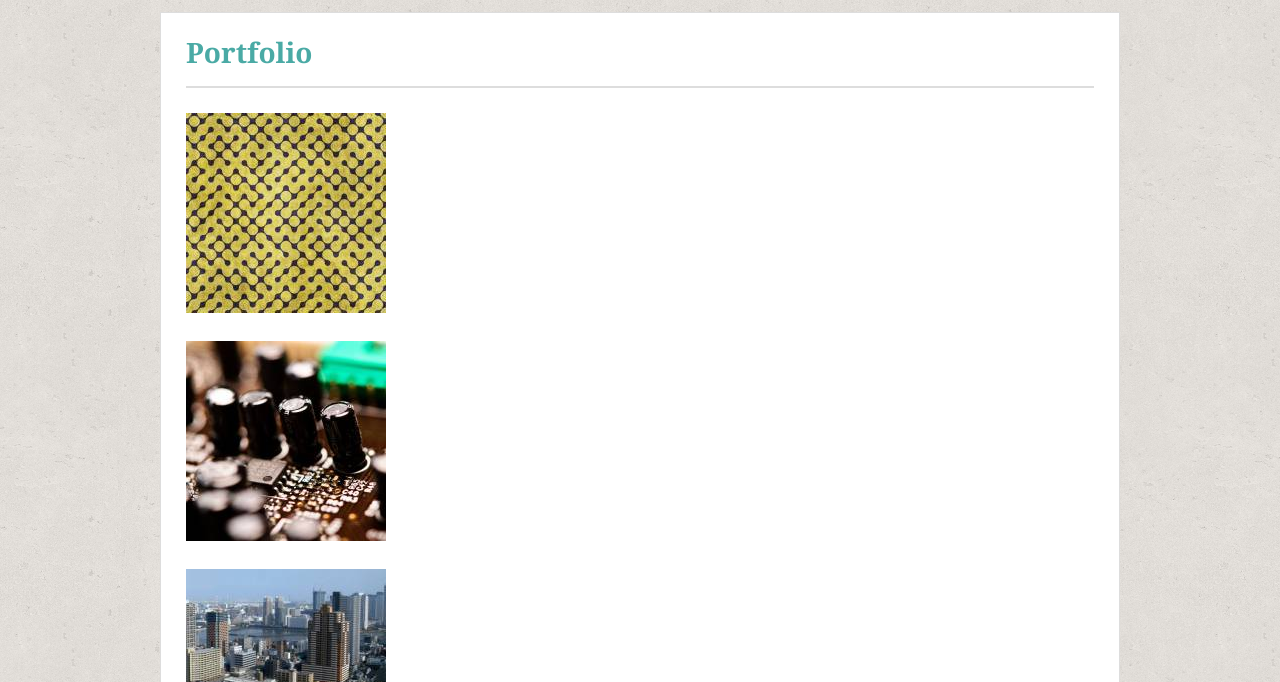
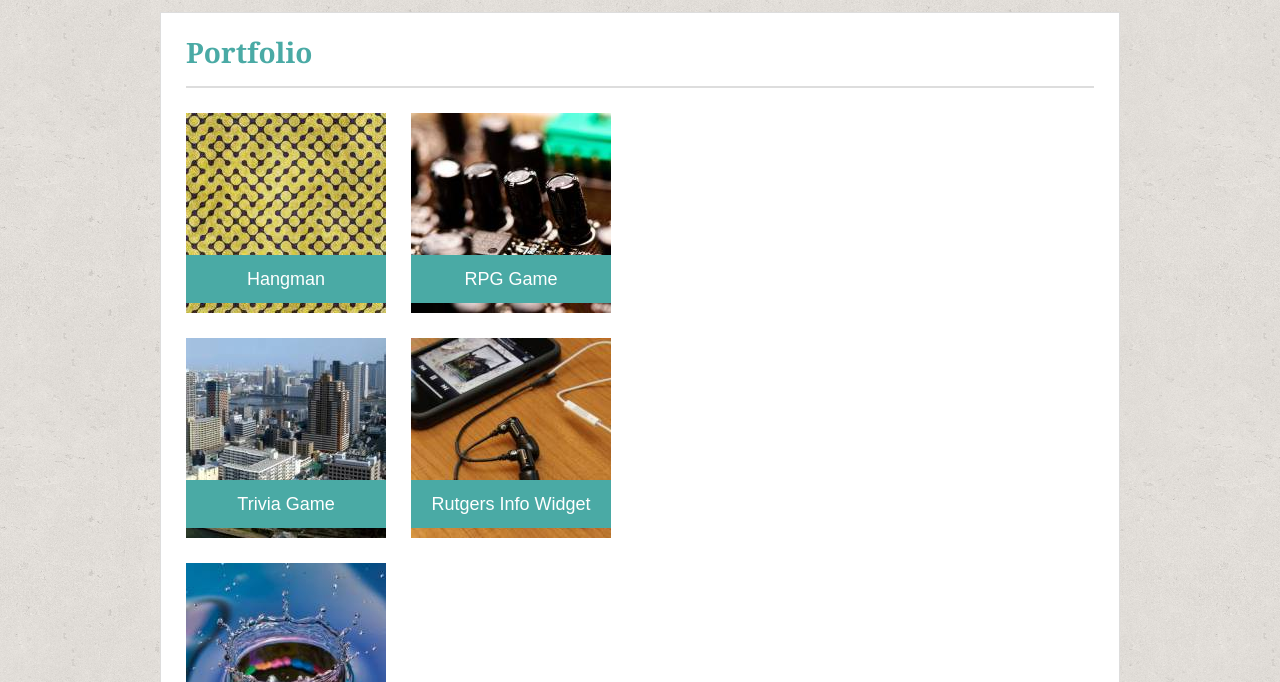
Before and after one commit to JohnGeislinger/Basic-Portfolio, a plain HTML site: page portfolio.html in a window 1280 px wide. Shown: the part 118-800 px from the top of the page. Drawn offline with Linux system fonts and the light colour scheme.

Commit message:
final commit

```diff
--- a/assets/css/style.css
+++ b/assets/css/style.css
@@ -145,7 +145,7 @@ p {
     font-weight: bold;
 }
 
-h4 {
+.form {
     padding: 17px 0px 3px 0px;
 }
 
@@ -154,3 +154,54 @@ h4 {
 .content-hangman, .content-rpg, .content-trivia, .content-widget, .content-rps {
     margin: 25px 25px 25px 0px;
 }
+
+.grid-container {
+    display: grid;
+    grid-template-columns: 225px 225px;
+    grid-template-rows: 250px 225px 225px;
+    overflow: auto;
+}
+
+.content-hangman {
+    grid-column: 1;
+    grid-row: 1;
+    position: relative;
+}
+
+.content-rpg {
+    grid-column: 2;
+    grid-row: 1;
+    position: relative;
+}
+
+.content-trivia {
+    grid-column: 1;
+    grid-row: 2;
+    margin-top: 0px;
+    position: relative;
+}
+
+.content-widget {
+    grid-column: 2;
+    grid-row: 2;
+    margin-top: 0px;
+    position: relative;
+}
+
+.content-rps {
+    grid-column: 1;
+    grid-row: 3;
+    margin-top: 0px;
+    position: relative;
+}
+
+.label {
+    margin: 0px;
+    padding: 15px 0px;
+    text-align: center;
+    color: #ffffff;
+    background: #4aaaa5;
+    position: absolute;
+    bottom: 10px;
+    width: 200px;
+}
--- a/portfolio.html
+++ b/portfolio.html
@@ -40,21 +40,29 @@
         <section class="content">
             <h2>Portfolio</h2>
 
+            <div class="grid-container">
                 <div class="content-hangman">
                     <img src="assets/images/Abstract.jpg" alt="Hangman">
+                    <h4 class="label">Hangman</h4>
                 </div>
                 <div class="content-rpg">
                     <img src="assets/images/Circuit.jpg" alt="RPG Game">
+                    <h4 class="label">RPG Game</h4>
                 </div>
                 <div class="content-trivia">
                     <img src="assets/images/City.jpg" alt="Trivia Game">
+                    <h4 class="label">Trivia Game</h4>
                 </div>
                 <div class="content-widget">
                     <img src="assets/images/Headphones.jpg" alt="Rutgers Info Widget">
+                    <h4 class="label">Rutgers Info Widget</h4>
                 </div>
                 <div class="content-rps">
                     <img src="assets/images/nature.jpg" alt="Rock Paper Scissors">
+                    <h4 class="label">Rock Paper Scissors</h4>
                 </div>
+            </div>
+
         </section>
 
     </div>
```
Also changed, not shown: contact.html (+3 -3 lines). Lines whose indentation alone changed are shown as unchanged.
